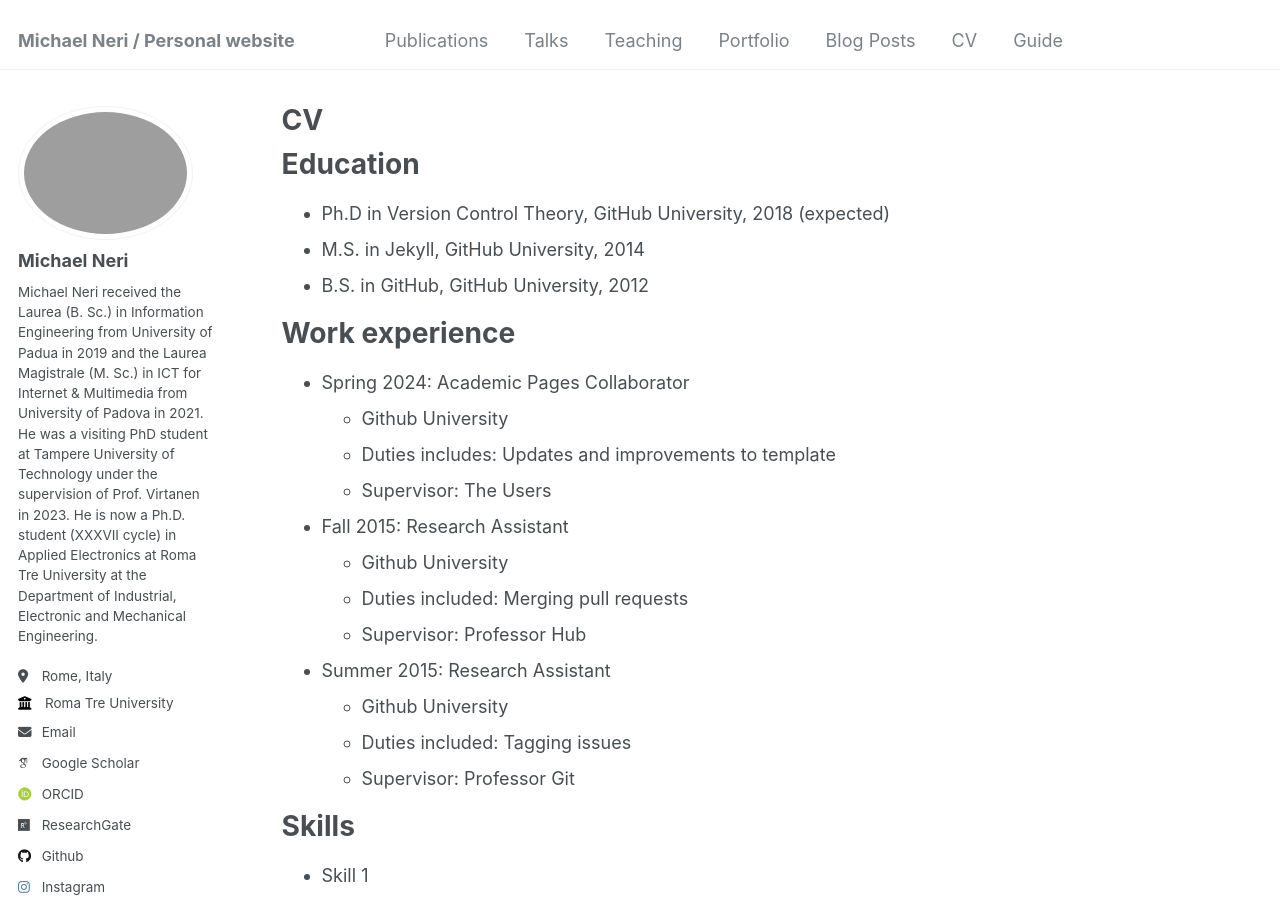
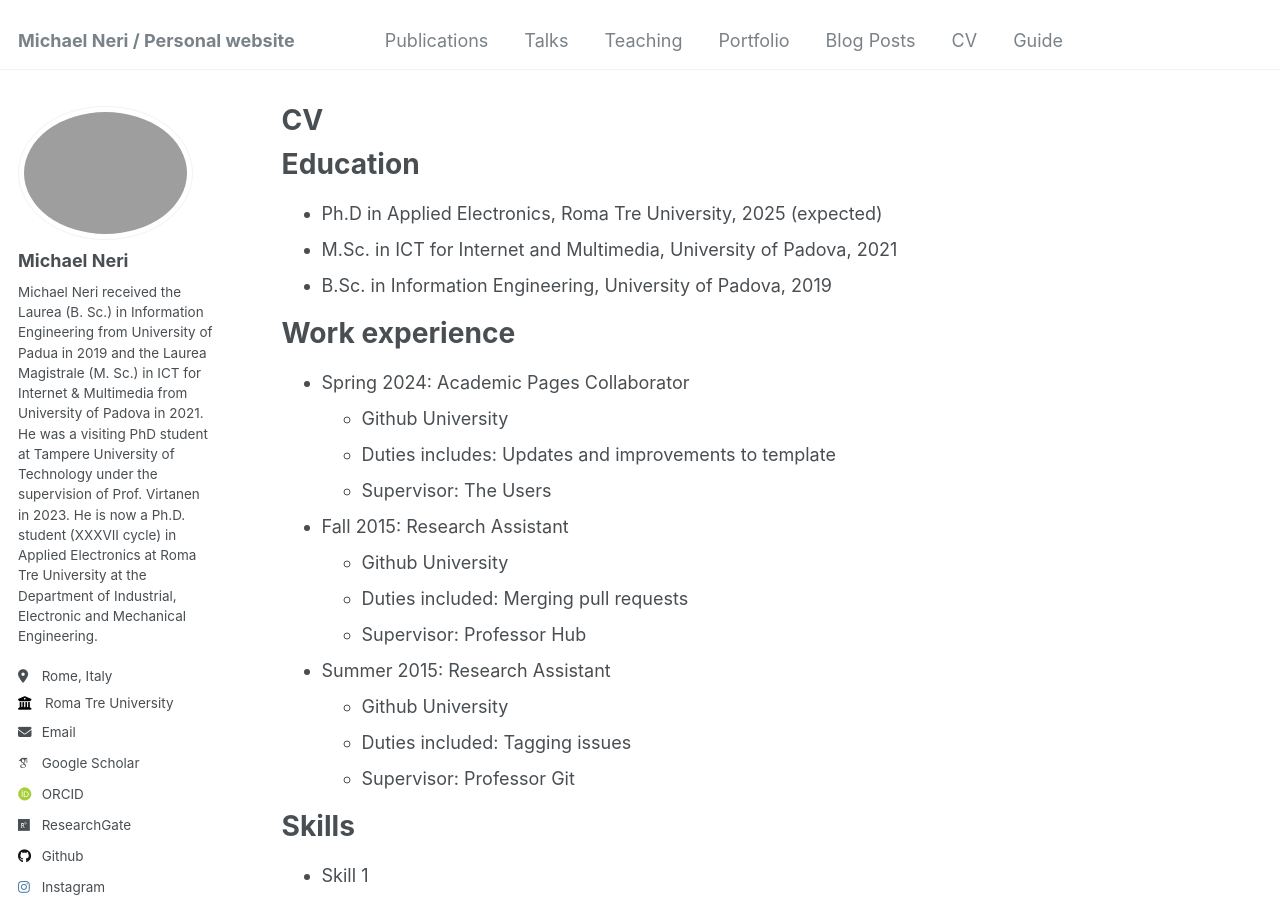
Before and after one commit to michaelneri/michaelneri.github.io, a Jekyll site: the page built from _pages/cv.md, in a window 1280 px wide and 900 px high. Built offline with Jekyll 4.4.1, drawn with Linux system fonts in a browser that asks for light colours; some web fonts are replaced.

Commit message:
[ADD] Modify personal information

```diff
--- a/_pages/cv.md
+++ b/_pages/cv.md
@@ -11,9 +11,9 @@ redirect_from:
 
 Education
 ======
-* Ph.D in Version Control Theory, GitHub University, 2018 (expected)
-* M.S. in Jekyll, GitHub University, 2014
-* B.S. in GitHub, GitHub University, 2012
+* Ph.D in Applied Electronics, Roma Tre University, 2025 (expected)
+* M.Sc. in ICT for Internet and Multimedia, University of Padova, 2021
+* B.Sc. in Information Engineering, University of Padova, 2019
 
 Work experience
 ======
```
Also changed, not shown: _pages/about.md (+4 -1 lines).
